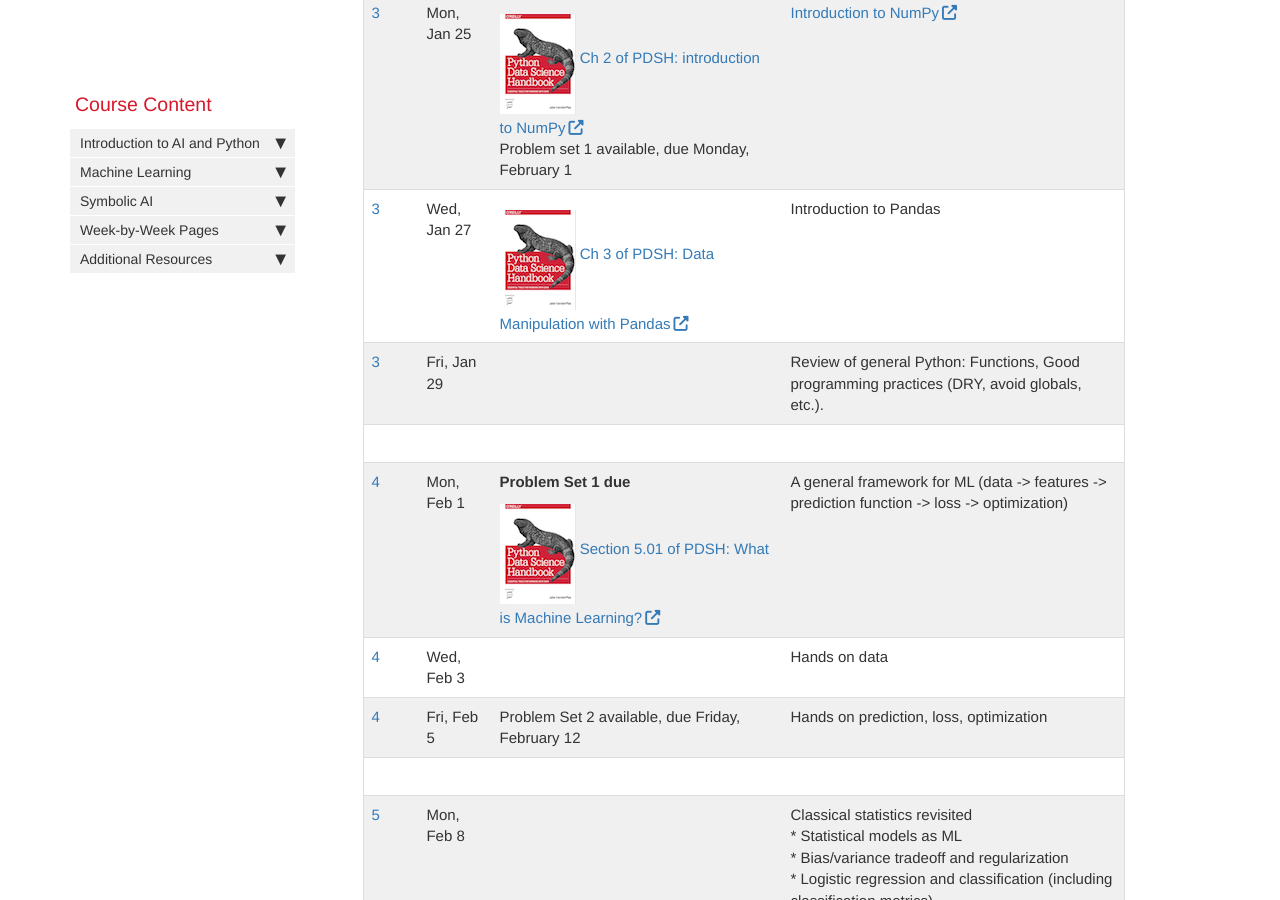
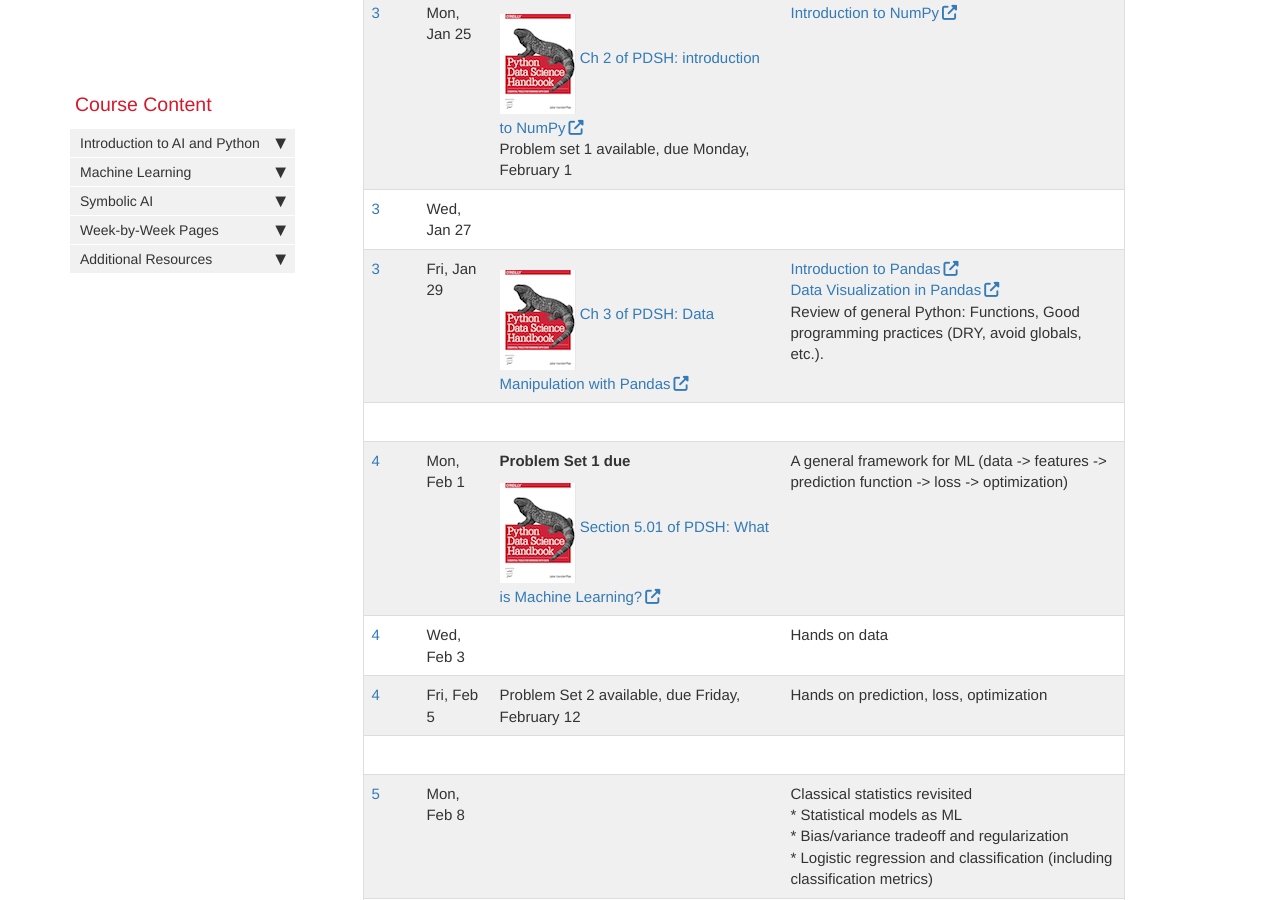
Before and after one commit to AIBiology/aibiology.github.io, a Jekyll site: the page built from index.md, in a window 1280 px wide and 900 px high, scrolled down 3528 px. Built offline with Jekyll 4.4.1, drawn with Linux system fonts in a browser that asks for light colours; nearby versions of some CDN libraries; comment, search, counter and statistics services are not loaded.

Commit message:
Add Pandas stuff

```diff
--- a/_data/sidebars/home_sidebar.yml
+++ b/_data/sidebars/home_sidebar.yml
@@ -15,6 +15,12 @@ entries:
       output: web
     - title: Introduction to NumPy
       external_url: https://github.com/AIBiology/Jupyter_Content/blob/main/Intro_to_Numpy_Student.ipynb
+      output: web
+    - title: Introduction to Pandas
+      external_url: https://github.com/AIBiology/Jupyter_Content/blob/main/Intro_to_Pandas_student.ipynb
+      output: web
+    - title: Data Visualization in Pandas
+      external_url: https://github.com/AIBiology/Jupyter_Content/blob/main/Pandas_data_vis.ipynb
       output: web
 
   - title: Machine Learning
--- a/index.md
+++ b/index.md
@@ -98,8 +98,8 @@ Week | Date | Reading/Assignment |Topic |
 [2](Week_02.html) | Fri, Jan 22 | | [Introduction to Python](https://github.com/AIBiology/Jupyter_Content/blob/main/Intro_to_Python_Student.ipynb)
 |||
 [3](Week_03.html) | Mon, Jan 25 |[![PDHS Image](images/PDSH-cover-small.png) Ch 2 of PDSH: introduction to NumPy](https://jakevdp.github.io/PythonDataScienceHandbook/02.00-introduction-to-numpy.html) <br> Problem set 1 available, due {{site.ps_1_due}} | [Introduction to NumPy](https://github.com/AIBiology/Jupyter_Content/blob/main/Intro_to_Numpy_Student.ipynb)
-[3](Week_03.html) | Wed, Jan 27 | [![PDHS Image](images/PDSH-cover-small.png) Ch 3 of PDSH: Data Manipulation with Pandas](https://jakevdp.github.io/PythonDataScienceHandbook/03.00-introduction-to-pandas.html) | Introduction to Pandas
-[3](Week_03.html) | Fri, Jan 29 | |Review of general Python: Functions, Good programming practices (DRY, avoid globals, etc.).
+[3](Week_03.html) | Wed, Jan 27 |  |
+[3](Week_03.html) | Fri, Jan 29 | [![PDHS Image](images/PDSH-cover-small.png) Ch 3 of PDSH: Data Manipulation with Pandas](https://jakevdp.github.io/PythonDataScienceHandbook/03.00-introduction-to-pandas.html) | [Introduction to Pandas](https://github.com/AIBiology/Jupyter_Content/blob/main/Intro_to_Pandas_student.ipynb) <br> [Data Visualization in Pandas](https://github.com/AIBiology/Jupyter_Content/blob/main/Pandas_data_vis.ipynb)<br>Review of general Python: Functions, Good programming practices (DRY, avoid globals, etc.).
 |||
 [4](Week_04.html) | Mon, Feb 1 | **Problem Set 1 due**<br />[![PDHS Image](images/PDSH-cover-small.png) Section 5.01 of PDSH: What is Machine Learning?](https://jakevdp.github.io/PythonDataScienceHandbook/05.01-what-is-machine-learning.html) | A general framework for ML (data -> features -> prediction function -> loss -> optimization)
 [4](Week_04.html) | Wed, Feb 3 |  | Hands on data
```
Also changed, not shown: Week_03.md (+2 -5 lines).
